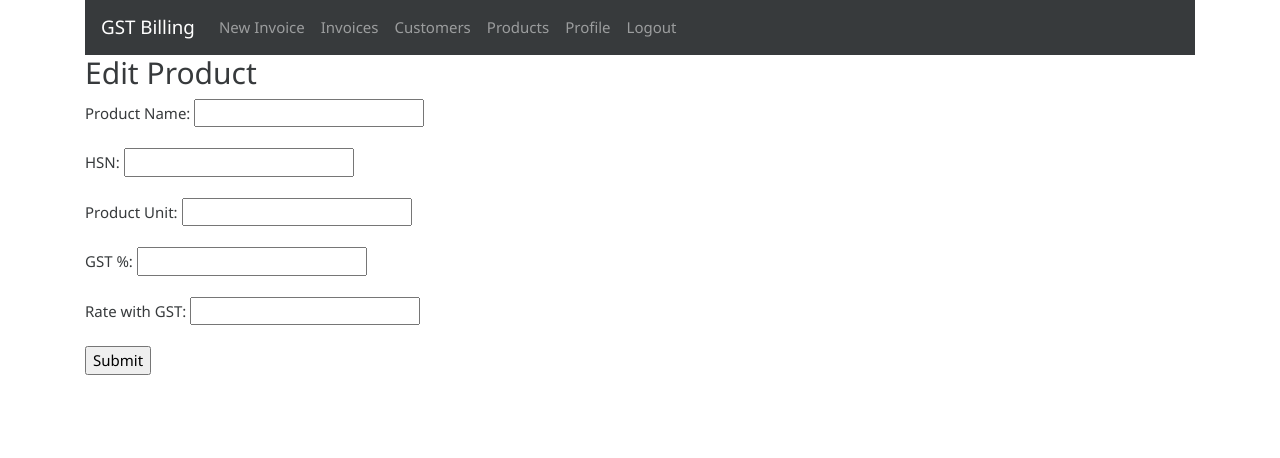
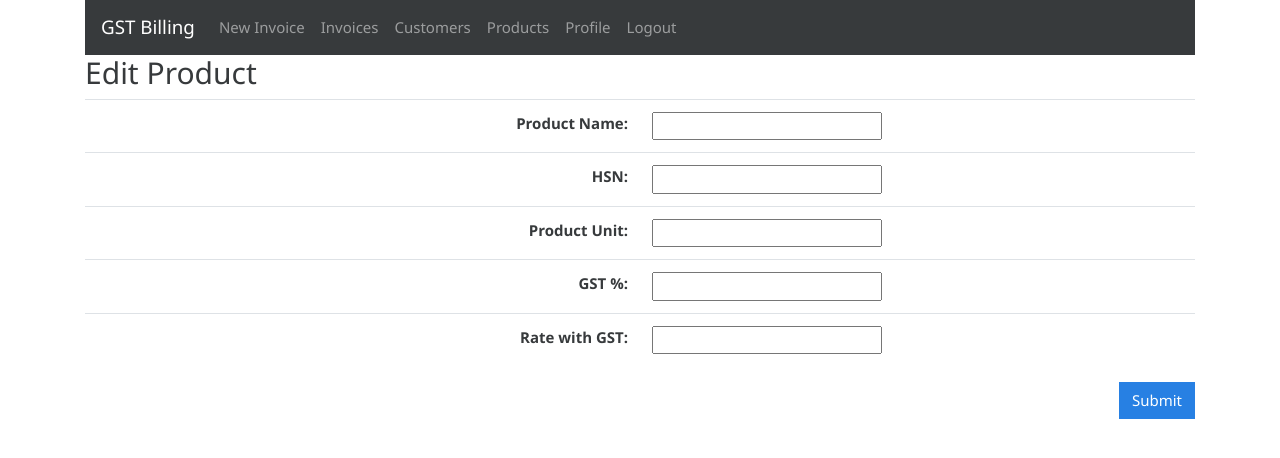
Before and after one commit to ghoshbishakh/billgst, a Django app: page /products/add in a window 1280 px wide. Shown: the top 458 px of the page. Run offline with Django 3.2, Linux system fonts and the light colour scheme; the visitor is signed in with stand-in values (Sample User, id 1); some libraries are stand-ins or nearby versions.

Commit message:
Update product edit and customer edit pages

```diff
--- a/gstbillingapp/models.py
+++ b/gstbillingapp/models.py
@@ -8,11 +8,11 @@ from django.contrib.auth.models import User
 class UserProfile(models.Model):
     user = models.OneToOneField(User, on_delete=models.CASCADE)
 
-    business_title = models.TextField(max_length=100, blank=True, null=True)
+    business_title = models.CharField(max_length=100, blank=True, null=True)
     business_address = models.TextField(max_length=400, blank=True, null=True)
     business_email = models.EmailField(blank=True, null=True)
-    business_phone = models.TextField(max_length=20, blank=True, null=True)
-    business_gst = models.TextField(max_length=15, blank=True, null=True)
+    business_phone = models.CharField(max_length=20, blank=True, null=True)
+    business_gst = models.CharField(max_length=15, blank=True, null=True)
 
     def __str__(self):
         return self.user.username
--- a/gstbillingapp/static/gstbillingapp/js/main.js
+++ b/gstbillingapp/static/gstbillingapp/js/main.js
@@ -68,6 +68,7 @@ function update_invoice_totals() {
 // AUTO CALCULATE ITEM AMOUNTS =============================================
 
 function initialize_auto_calculation(){
+    update_amounts($('#invoice-form-items-table-body input[name=invoice-qty]:first'));
     $('input[name=invoice-qty], input[name=invoice-gst-percentage], input[name=invoice-rate-with-gst]').change(function (){
         update_amounts($(this));
     });
--- a/gstbillingapp/templates/gstbillingapp/index.html
+++ b/gstbillingapp/templates/gstbillingapp/index.html
@@ -117,10 +117,6 @@
 				<td class="form-input-td"><input name="invoice-amt-igst" type="number" class="form-control" readonly></td>
 				<td class="form-input-td"><input name="invoice-amt-with-gst" type="number" class="form-control" readonly></td>
 			</tr>
-
-
-
-
 		</tbody>
 
 		<tr>
@@ -131,6 +127,7 @@
 			<td class="form-input-td"><input name="invoice-total-amt-igst" type="number" class="form-control" readonly></td>
 			<td class="form-input-td"><input name="invoice-total-amt-with-gst" type="number" class="form-control" readonly></td>
 		</tr>
+
 	</table>
 	{% csrf_token %}
 	<button class="btn btn-primary" id="invoice-form-addrow">+</button>
--- a/gstbillingapp/templates/gstbillingapp/invoice_printer.html
+++ b/gstbillingapp/templates/gstbillingapp/invoice_printer.html
@@ -120,8 +120,6 @@
 
 				</div>
 
-
-
 				<div class="col-sm-6 col-lg-6 col-md-6">
 					<table class="table text-right" id="invoice-grand-total-table">
 						<tr>
--- a/gstbillingapp/templates/gstbillingapp/product_edit.html
+++ b/gstbillingapp/templates/gstbillingapp/product_edit.html
@@ -5,30 +5,35 @@
 
 
 {% block content %}
-		<h2>Edit Product</h2>
 
-		<form method="POST">
-			{% csrf_token %}
-			<div class="form-group">
-				<label>Product Name:</label>
-				{{product_form.product_name}}
-			</div>
-			<div class="form-group">
-				<label>HSN:</label>
-				{{product_form.product_hsn}}
-			</div>
-			<div class="form-group">
-				<label>Product Unit:</label>
-				{{product_form.product_unit}}
-			</div>
-			<div class="form-group">
-				<label>GST %:</label>
-				{{product_form.product_gst_percentage}}
-			</div>
-			<div class="form-group">
-				<label>Rate with GST:</label>
-				{{product_form.product_rate_with_gst}}
-			</div>
-			<input type="submit" value="Submit">
-		</form>
+<h2>Edit Product</h2>
+<form method="POST">
+	{% csrf_token %}
+	<table class="table">
+		<tbody class="two-col-form">
+			<tr>
+				<th scope="row" class="text-right">Product Name:</th>
+				<td class="form-input-td customer_search_area">{{product_form.product_name}}</td>
+			</tr>
+			<tr>
+				<th scope="row" class="text-right">HSN:</th>
+				<td class="form-input-td customer_search_area">{{product_form.product_hsn}}</td>
+			</tr>
+			<tr>
+				<th scope="row" class="text-right">Product Unit:</th>
+				<td class="form-input-td customer_search_area">{{product_form.product_unit}}</td>
+			</tr>
+			<tr>
+				<th scope="row" class="text-right">GST %:</th>
+				<td class="form-input-td customer_search_area">{{product_form.product_gst_percentage}}</td>
+			</tr>
+			<tr>
+				<th scope="row" class="text-right">Rate with GST:</th>
+				<td class="form-input-td customer_search_area">{{product_form.product_rate_with_gst}}</td>
+			</tr>
+		</tbody>
+	</table>
+
+	<input type="submit" class="btn btn-primary float-right" value="Submit">
+</form>
 {% endblock %}
```
Also changed, not shown: gstbillingapp/templates/gstbillingapp/customer_edit.html (+26 -21 lines). Lines whose indentation alone changed are shown as unchanged.
